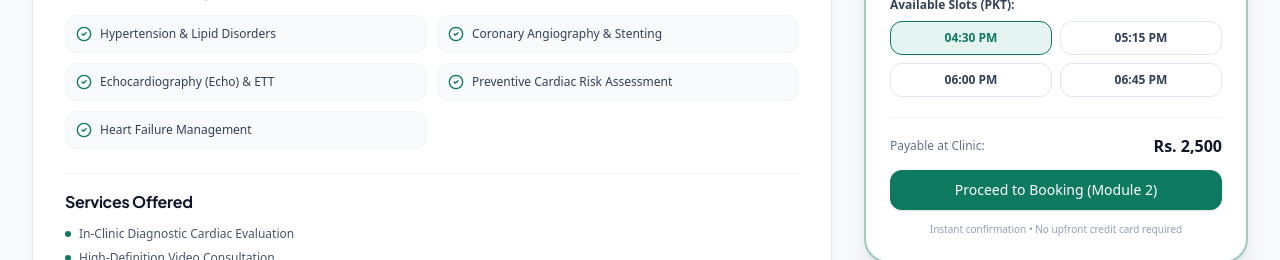
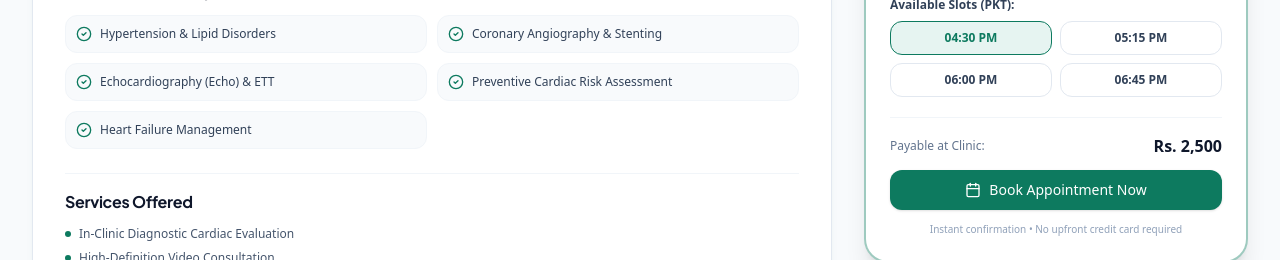
Before and after one commit to Ahsaan-01/smartcare-healthcare-portal, a React (Vite) app: page /doctors/doc-1 in a window 1280 px wide. Shown: the part 779-1039 px from the top of the page. Built offline with nearby package versions, Linux system fonts and the light colour scheme.

Commit message:
refactor: connect doctor profile view with booking flow

```diff
--- a/src/pages/patient/DoctorProfilePage.tsx
+++ b/src/pages/patient/DoctorProfilePage.tsx
@@ -1,5 +1,5 @@
 import React, { useState, useEffect } from 'react';
-import { useParams, useNavigate } from 'react-router-dom';
+import { useParams, useNavigate, Link } from 'react-router-dom';
 import {
   ShieldCheck,
   MapPin,
@@ -171,11 +171,11 @@ export const DoctorProfilePage: React.FC = () => {
                 <Share2 className="w-4 h-4" />
               </button>
 
-              <a href="#booking">
+              <Link to={`/patient/book/${doctor.id}`}>
                 <Button variant="primary" size="md" leftIcon={<Calendar className="w-4 h-4" />}>
                   Book Appointment
                 </Button>
-              </a>
+              </Link>
             </div>
           </div>
         </div>
@@ -485,16 +485,16 @@ export const DoctorProfilePage: React.FC = () => {
                 </span>
               </div>
 
+              <Link to={`/patient/book/${doctor.id}`} className="block">
                 <Button
                   variant="primary"
                   size="md"
                   className="w-full"
-                onClick={() => {
-                  toast.success(`Booking slot selected with ${doctor.name}! (Module 2 appointment flow)`);
-                }}
+                  leftIcon={<Calendar className="w-4 h-4" />}
                 >
-                Proceed to Booking (Module 2)
+                  Book Appointment Now
                 </Button>
+              </Link>
 
               <p className="text-[10px] text-center text-slate-400">
                 Instant confirmation • No upfront credit card required
```
Lines whose indentation alone changed are shown as unchanged.
